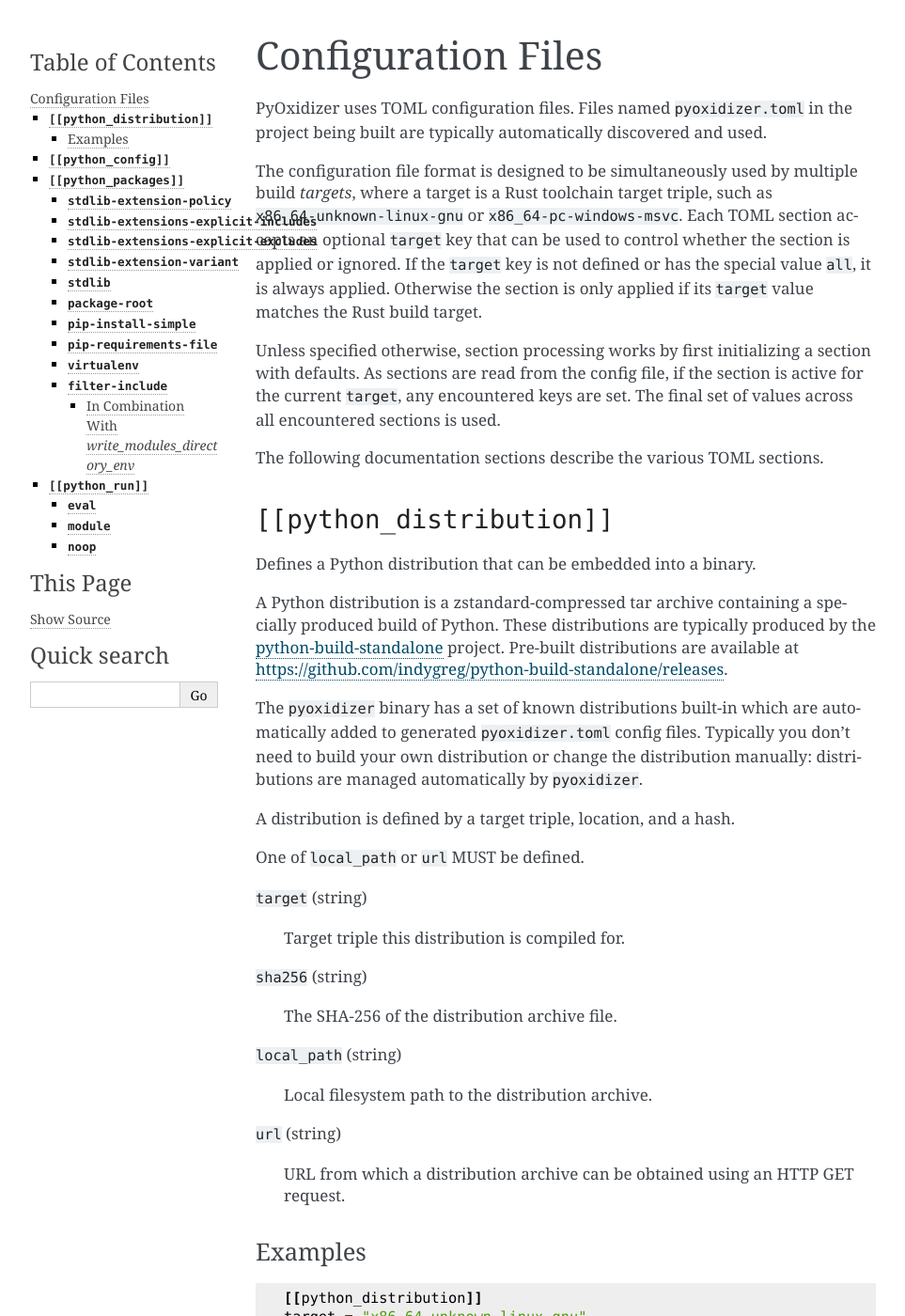
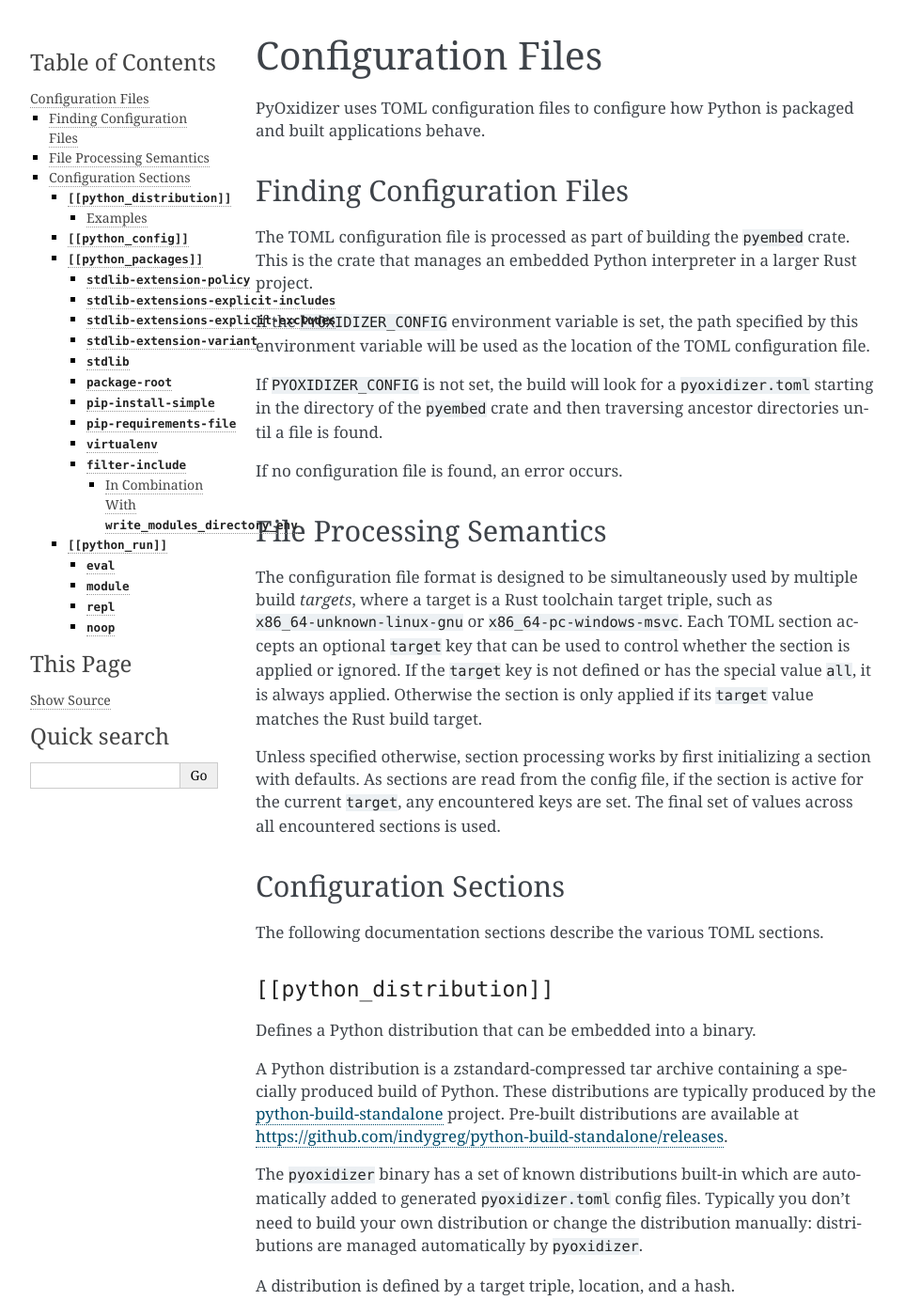
Before and after one commit to indygreg/PyOxidizer, a Sphinx documentation site: the page built from docs/config.rst, in a window 1280 px wide and 1400 px high. Shown: the whole window at 94% size, without its empty margins (148-1111 px from the left). Built offline with Sphinx 7.4.7, drawn with Linux system fonts in a browser that asks for light colours.

Commit message:
docs: add more details about configuration files
Document finding files. Break out pieces into different
sections.

```diff
--- a/docs/config.rst
+++ b/docs/config.rst
@@ -4,8 +4,28 @@
 Configuration Files
 ===================
 
-PyOxidizer uses TOML configuration files. Files named ``pyoxidizer.toml`` in
-the project being built are typically automatically discovered and used.
+PyOxidizer uses TOML configuration files to configure how Python is packaged
+and built applications behave.
+
+Finding Configuration Files
+===========================
+
+The TOML configuration file is processed as part of building the ``pyembed``
+crate. This is the crate that manages an embedded Python interpreter in a
+larger Rust project.
+
+If the ``PYOXIDIZER_CONFIG`` environment variable is set, the path specified
+by this environment variable will be used as the location of the TOML
+configuration file.
+
+If ``PYOXIDIZER_CONFIG`` is not set, the build will look for a
+``pyoxidizer.toml`` starting in the directory of the ``pyembed`` crate and
+then traversing ancestor directories until a file is found.
+
+If no configuration file is found, an error occurs.
+
+File Processing Semantics
+=========================
 
 The configuration file format is designed to be simultaneously used by multiple
 build *targets*, where a target is a Rust toolchain target triple, such as
@@ -20,10 +40,13 @@
 the section is active for the current ``target``, any encountered keys are
 set. The final set of values across all encountered sections is used.
 
+Configuration Sections
+======================
+
 The following documentation sections describe the various TOML sections.
 
 ``[[python_distribution]]``
-===========================
+---------------------------
 
 Defines a Python distribution that can be embedded into a binary.
 
@@ -62,7 +85,7 @@
    request.
 
 Examples
---------
+^^^^^^^^
 
 ::
 
@@ -72,7 +95,7 @@
    sha256 = "11a53f5755773f91111a04f6070a6bc00518a0e8e64d90f58584abf02ca79081"
 
 ``[[python_config]]``
-=====================
+---------------------
 
 This section configures the embedded Python interpreter.
 
@@ -227,7 +250,7 @@
    running Python code.
 
 ``[[python_packages]]``
-=======================
+-----------------------
 
 Defines a rule to control the packaging of Python resources to be embedded
 in the binary.
@@ -264,7 +287,7 @@
 The following sections describe the various ``type``'s of rules.
 
 ``stdlib-extension-policy``
----------------------------
+^^^^^^^^^^^^^^^^^^^^^^^^^^^
 
 This rule defines a base policy for what *extension modules* to include
 from the Python distribution.
@@ -290,7 +313,7 @@
    policy = "no-libraries"
 
 ``stdlib-extensions-explicit-includes``
----------------------------------------
+^^^^^^^^^^^^^^^^^^^^^^^^^^^^^^^^^^^^^^^
 
 This rule allows including explicitly delimited extension modules from
 the Python distribution.
@@ -308,7 +331,7 @@
    includes = ["binascii", "errno", "itertools", "math", "select", "_socket"]
 
 ``stdlib-extensions-explicit-excludes``
----------------------------------------
+^^^^^^^^^^^^^^^^^^^^^^^^^^^^^^^^^^^^^^^
 
 This rule allows excluding explicitly delimited extension modules from
 the Python distribution.
@@ -323,7 +346,7 @@
    excludes = ["_ssl"]
 
 ``stdlib-extension-variant``
-----------------------------
+^^^^^^^^^^^^^^^^^^^^^^^^^^^^
 
 This rule specifies the inclusion of a specific extension module *variant*.
 
@@ -346,7 +369,7 @@
    variant = "libedit"
 
 ``stdlib``
-----------
+^^^^^^^^^^
 
 This rule controls packaging of non-extension modules Python resources from
 the Python distribution's standard library. Presence of this rule will
@@ -384,7 +407,7 @@
    Default is ``true``.
 
 ``package-root``
-----------------
+^^^^^^^^^^^^^^^^
 
 This rule discovers resources from a directory on the filesystem.
 
@@ -438,7 +461,7 @@
    Default is ``true``.
 
 ``pip-install-simple``
-----------------------
+^^^^^^^^^^^^^^^^^^^^^^
 
 This rule runs ``pip install`` for a single package and will automatically
 package all Python resources associated with that operation, including
@@ -474,7 +497,7 @@
    package = "pyflakes"
 
 ``pip-requirements-file``
--------------------------
+^^^^^^^^^^^^^^^^^^^^^^^^^
 
 This rule runs ``pip install -r <path>`` for a given
 `pip requirements file <https://pip.pypa.io/en/stable/user_guide/#requirements-files>`_.
@@ -507,7 +530,7 @@
    path = "/home/gps/src/myapp/requirements.txt"
 
 ``virtualenv``
---------------
+^^^^^^^^^^^^^^
 
 This rule will include resources found in a pre-populated *virtualenv*
 directory.
@@ -554,7 +577,7 @@
    path = "/home/gps/src/myapp/venv"
 
 ``filter-include``
-------------------
+^^^^^^^^^^^^^^^^^^
 
 This rule filters all resource names resolved so far through a set of
 resource names resolved from sources defined by this section. Resources
@@ -594,8 +617,8 @@
    files = ["allow-modules"]
    glob_files = ["module-dumps/modules-*"]
 
-In Combination With `write_modules_directory_env`
-^^^^^^^^^^^^^^^^^^^^^^^^^^^^^^^^^^^^^^^^^^^^^^^^^
+In Combination With ``write_modules_directory_env``
+'''''''''''''''''''''''''''''''''''''''''''''''''''
 
 The ``write_modules_directory_env`` Python configuration setting enables
 processes to write ``modules-*`` files containing loaded modules to a
@@ -613,7 +636,7 @@
 the binary will be packaged.
 
 ``[[python_run]]``
-==================
+------------------
 
 This section configures the behavior of the default Python interpreter
 and application binary.
@@ -631,7 +654,7 @@
 various modes.
 
 ``eval``
---------
+^^^^^^^^
 
 This mode will evaluate a string containing Python code after the
 interpreter initializes.
@@ -646,7 +669,7 @@
    code = "import mymodule; mymodule.main()"
 
 ``module``
-----------
+^^^^^^^^^^
 
 This mode will load a named Python module as the ``__main__`` module and
 then execute that module.
@@ -661,6 +684,7 @@
    module = "mymodule"
 
 ``repl``
+^^^^^^^^
 
 This mode will launch an interactive Python REPL connected to stdin. This
 is similar to the behavior of running a ``python`` executable without any
@@ -672,6 +696,6 @@
    mode = "repl"
 
 ``noop``
---------
+^^^^^^^^
 
 This mode will do nothing. It is provided for completeness sake.
```
Also changed, not shown: README.rst (+2 -9 lines).
